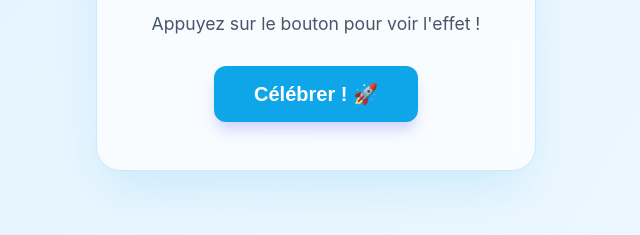
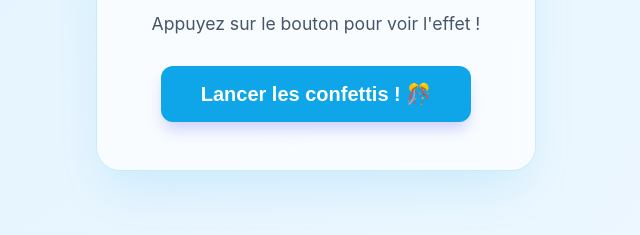
Before and after one commit to CyrilDieumegard/confetti-test, a plain HTML site: page index.html in a window 1280 px wide. Shown: the part 365-600 px from the top of the page, without its empty margins (324-964 px from the left). Drawn offline with nearby package versions, Linux system fonts and the light colour scheme.

Commit message:
Test: Change button text to verify Vercel sync

```diff
--- a/index.html
+++ b/index.html
@@ -14,7 +14,7 @@
     <div class="container">
         <h1>Prêt pour la fête ?</h1>
         <p>Appuyez sur le bouton pour voir l'effet !</p>
-        <button id="confetti-btn">Célébrer ! 🚀</button>
+        <button id="confetti-btn">Lancer les confettis ! 🎊</button>
     </div>
     <script src="script.js"></script>
 </body>
```
